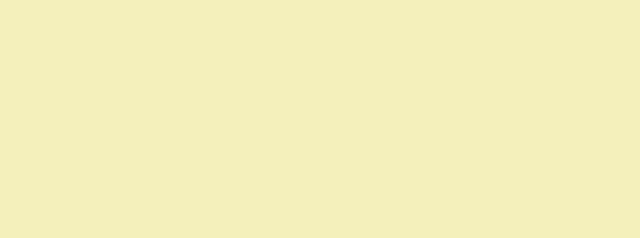
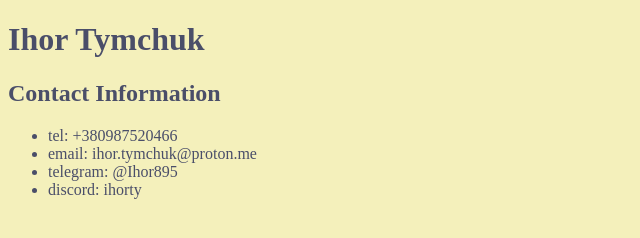
Before and after one commit to ihor-timchyk/rsschool-cv, a plain HTML site: page index.html in a window 1280 px wide. Shown: the whole page, without its empty margins (0-640 px from the left). Drawn offline with Linux system fonts and the light colour scheme.

Commit message:
feat[html]: add contacts

```diff
--- a/index.html
+++ b/index.html
@@ -7,6 +7,13 @@
     <link rel="stylesheet" href="style.css">
 </head>
 <body>
-
+    <h1>Ihor Tymchuk</h1>
+    <h2>Contact Information</h2>
+    <ul>
+        <li>tel: +380987520466</li>
+        <li>email: ihor.tymchuk@proton.me</li>
+        <li>telegram: @Ihor895</li>
+        <li>discord: ihorty</li>
+    </ul>
 </body>
 </html>
```
